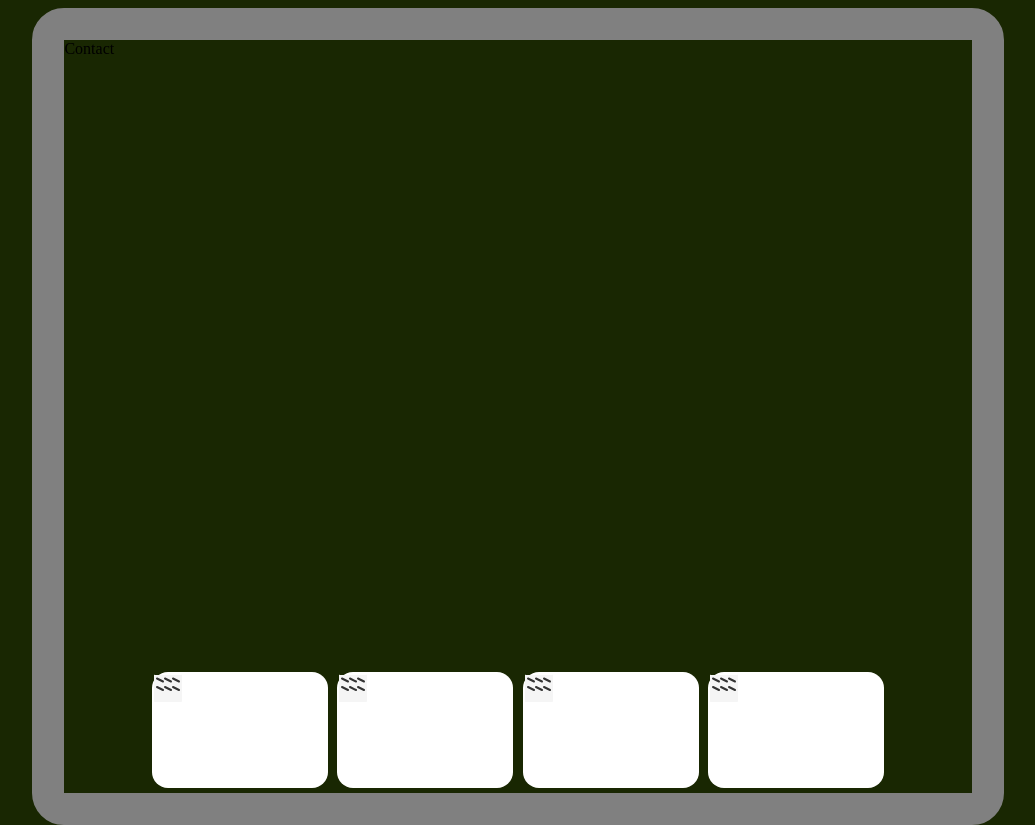
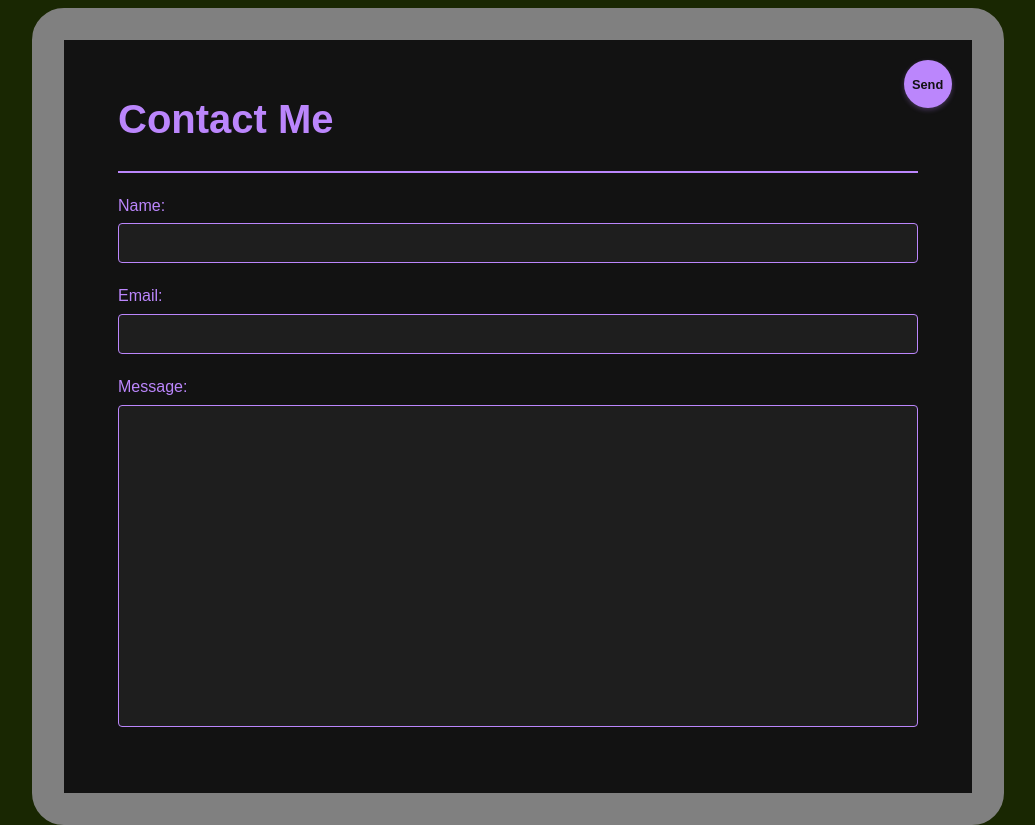
Before and after one commit to coryFinkbeiner/my_website, a React (Vite) app: page /contact in a window 1280 px wide. Shown: the whole page, without its empty margins (154-1189 px from the left). Built offline with nearby package versions, Linux system fonts and the light colour scheme.

Commit message:
basic form in contact

```diff
--- a/package.json
+++ b/package.json
@@ -10,8 +10,12 @@
     "preview": "vite preview"
   },
   "dependencies": {
+    "@fortawesome/fontawesome-svg-core": "^6.6.0",
+    "@fortawesome/free-brands-svg-icons": "^6.6.0",
+    "@fortawesome/react-fontawesome": "^0.2.2",
     "react": "^18.3.1",
     "react-dom": "^18.3.1",
+    "react-icons": "^5.3.0",
     "react-router-dom": "^6.28.0"
   },
   "devDependencies": {
--- a/src/Components/Card.jsx
+++ b/src/Components/Card.jsx
@@ -1,5 +1,7 @@
 import React from 'react'
 import { Link } from "react-router-dom"
+
+
 
 const one = {
   backgroundColor: 'white',
@@ -8,22 +10,46 @@
   height: '100%',
   borderRadius: '1rem',
   margin: '.3rem',
+  display: 'grid',
+  gridTemplateRows: '1fr 3fr 1fr',
+  // padding: '.5rem'
+
 }
 
-function Card({ route }) {
+function Card({ route, icon }) {
   return (
     <Link style={one}
       to={route}
     >
-      <svg width="32" height="32" viewBox="0 0 32 32" fill="none" xmlns="http://www.w3.org/2000/svg">
-  <path d="M2 2C2 2.55228 2.44772 3 3 3H29C29.5523 3 30 2.55228 30 2V29C30 29.5523 29.5523 30 29 30H3C2.44772 30 2 29.5523 2 29V2Z" fill="#F5F5F5" />
-  <path d="M5 6.5C7 7.5 9 8.5 11 9.5" stroke="#333" stroke-width="2" stroke-linecap="round" stroke-linejoin="round" />
-  <path d="M13 6.5C15 7.5 17 8.5 19 9.5" stroke="#333" stroke-width="2" stroke-linecap="round" stroke-linejoin="round" />
-  <path d="M21 6.5C23 7.5 25 8.5 27 9.5" stroke="#333" stroke-width="2" stroke-linecap="round" stroke-linejoin="round" />
-  <path d="M5 15C7 16 9 17 11 18" stroke="#333" stroke-width="2" stroke-linecap="round" stroke-linejoin="round" />
-  <path d="M13 15C15 16 17 17 19 18" stroke="#333" stroke-width="2" stroke-linecap="round" stroke-linejoin="round" />
-  <path d="M21 15C23 16 25 17 27 18" stroke="#333" stroke-width="2" stroke-linecap="round" stroke-linejoin="round" />
-</svg>
+      <div
+        style={{
+          justifySelf: 'start',
+          alignSelf: 'start',
+          fontSize: '1.8rem',
+          margin: '.3rem',
+        }}
+      >{icon}
+      </div>
+      <div
+        style={{
+          justifySelf: 'center',
+          alignSelf: 'center',
+          fontSize: '5.6rem'
+        }}
+      >
+        {icon}
+      </div>
+      <div
+        style={{
+          justifySelf: 'end',
+          alignSelf: 'end',
+          fontSize: '1.8rem',
+          margin: '.3rem'
+
+        }}
+      >
+        {icon}
+      </div>
     </Link>
   )
 }
--- a/src/Components/Lowbar.jsx
+++ b/src/Components/Lowbar.jsx
@@ -1,18 +1,24 @@
 import React from 'react'
 import Card from './Card'
+import { FaGithub, FaHome, FaPen  } from 'react-icons/fa';
+import { FaRegNewspaper } from "react-icons/fa6";
 
 const cards = [
   {
-    route: '/'
+    route: '/',
+    icon: <FaHome />
   },
   {
-    route: '/resume'
+    route: '/resume',
+    icon: <FaRegNewspaper />
   },
   {
-    route: '/github'
+    route: '/github',
+    icon: <FaGithub />
   },
   {
-    route: '/contact'
+    route: '/contact',
+    icon: <FaPen />
   }
 ]
 
@@ -27,7 +33,7 @@
   return (
     <div style={one}>
       {cards.map((card, index) => (
-        <Card route={card.route} key={index}/>
+        <Card route={card.route} icon={card.icon} key={index}/>
       ))}
     </div>
   )
--- a/src/Pages/Contact.jsx
+++ b/src/Pages/Contact.jsx
@@ -1,9 +1,129 @@
 import React from 'react'
 
 function Contact() {
+  const styles = {
+    body: {
+      backgroundColor: '#121212',
+      color: '#e0e0e0',
+      fontFamily: 'Arial, sans-serif',
+      lineHeight: 1.6,
+      padding: '20px',
+      position: 'relative',
+      height: '100%',
+      display: 'flex',
+      flexDirection: 'column',
+    },
+    contact: {
+      maxWidth: '800px',
+      margin: '0 auto',
+      width: '100%',
+      height: '100%',
+      display: 'flex',
+      flexDirection: 'column',
+    },
+    header: {
+      borderBottom: '2px solid #bb86fc',
+      paddingBottom: '10px',
+      marginBottom: '20px',
+    },
+    h1: {
+      color: '#bb86fc',
+      fontSize: '2.5em',
+      marginBottom: '10px',
+    },
+    form: {
+      display: 'flex',
+      flexDirection: 'column',
+      gap: '20px',
+      flexGrow: 1, // Allow the form to grow and fill available space
+    },
+    inputGroup: {
+      display: 'flex',
+      flexDirection: 'column',
+    },
+    label: {
+      color: '#bb86fc',
+      marginBottom: '5px',
+    },
+    input: {
+      backgroundColor: '#1e1e1e',
+      border: '1px solid #bb86fc',
+      borderRadius: '4px',
+      color: '#e0e0e0',
+      padding: '10px',
+      fontSize: '1em',
+    },
+    textarea: {
+      backgroundColor: '#1e1e1e',
+      border: '1px solid #bb86fc',
+      borderRadius: '4px',
+      color: '#e0e0e0',
+      padding: '10px',
+      fontSize: '1.2em',
+      resize: 'none', // Prevent manual resizing
+      flexGrow: 1, // Allow the textarea to grow
+      minHeight: '300px', // Set a minimum height for the textarea
+    },
+    sendButton: {
+      position: 'absolute',
+      top: '20px',
+      right: '20px',
+      backgroundColor: '#bb86fc',
+      color: '#121212',
+      border: 'none',
+      borderRadius: '50%',
+      width: '48px',
+      height: '48px',
+      cursor: 'pointer',
+      display: 'flex',
+      justifyContent: 'center',
+      alignItems: 'center',
+      boxShadow: '0 2px 5px rgba(187, 134, 252, 0.3)',
+      zIndex: 1000,
+      fontSize: '0.8em',
+      fontWeight: 'bold',
+    },
+  };
+
   return (
-    <div>Contact</div>
-  )
+    <div style={styles.body}>
+      <div style={styles.contact}>
+        <header style={styles.header}>
+          <h1 style={styles.h1}>Contact Me</h1>
+        </header>
+
+        <form style={styles.form}>
+          <div style={styles.inputGroup}>
+            <label htmlFor="name" style={styles.label}>Name:</label>
+            <input type="text" id="name" name="name" style={styles.input} required />
+          </div>
+
+          <div style={styles.inputGroup}>
+            <label htmlFor="email" style={styles.label}>Email:</label>
+            <input type="email" id="email" name="email" style={styles.input} required />
+          </div>
+
+          <div style={styles.inputGroup}>
+            <label htmlFor="body" style={styles.label}>Message:</label>
+            <textarea id="body" name="body" style={styles.textarea} required></textarea>
+          </div>
+        </form>
+
+        {/* Spacer to ensure space at the bottom */}
+        <div style={{ height:'20px' }}></div>
+
+        <button style={styles.sendButton} aria-label="Send Message"
+          onClick={() => {
+            console.log('Yo')
+          }}
+        >
+
+          Send
+        </button>
+
+     </div>
+    </div>
+  );
 }
 
 export default Contact
```
Also changed, not shown: 1 other file (tests, documents, lock files or other folders).
